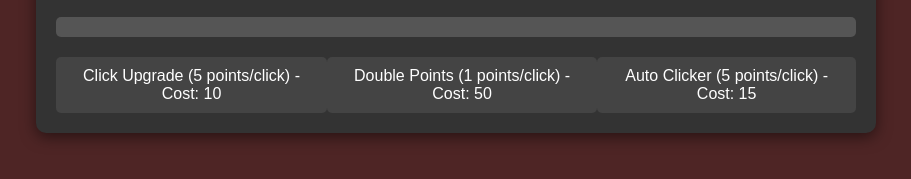
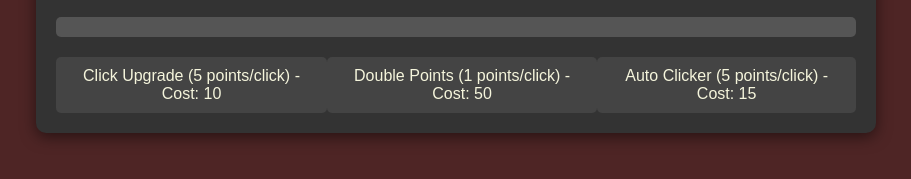
Before and after one commit to thijs486/pookie.clicker, a plain HTML site: page index.html in a window 1280 px wide. Shown: the part 517-696 px from the top of the page, without its empty margins (184-1095 px from the left). Drawn offline with Linux system fonts and the light colour scheme.

Commit message:
text color change

```diff
--- a/index.html
+++ b/index.html
@@ -10,7 +10,7 @@
       font-family: Arial, sans-serif;
       text-align: center;
       background-color: #4e2525;
-      color: #fff;
+      color: #f5f5dc;
       overflow: hidden;
     }
     .container {
```
